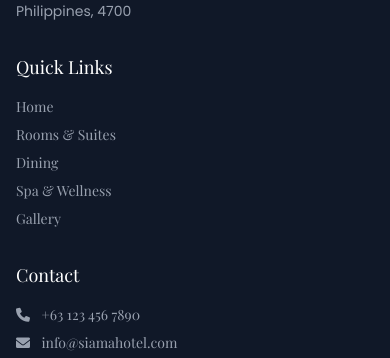
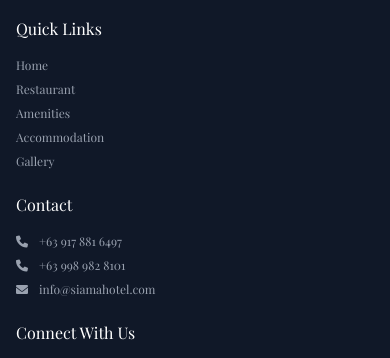
Before and after one commit to cinDev-master/webTech_siama, a website: page src/Gallery.html in a window 390 px wide. Shown: the part 4509-4867 px from the top of the page. Drawn offline with nearby package versions, Linux system fonts and the light colour scheme.

Commit message:
Update Gallery.html

```diff
--- a/src/Gallery.html
+++ b/src/Gallery.html
@@ -236,33 +236,35 @@
     </section>
 
     <!-- Footer -->
-    <footer class="bg-gray-900 text-white py-12 fade-in">
+    <footer class="bg-gray-900 text-white py-8 sm:py-12">
         <div class="container mx-auto px-4">
-            <div class="grid grid-cols-1 md:grid-cols-4 gap-8">
+            <div class="grid grid-cols-1 sm:grid-cols-2 md:grid-cols-4 gap-6 sm:gap-8">
                 <div>
-                    <h3 class="text-xl font-light mb-4">Siama Hotel</h3>
-                    <p class="text-gray-400 text-sm">Sitio San Lorenzo, Bibincahan,<br>Sorsogon City, Sorsogon<br>Philippines, 4700</p>
+                    <h3 class="text-lg sm:text-xl font-light mb-4">Siama Hotel</h3>
+                    <p class="text-gray-400 text-xs sm:text-sm">Sitio San Lorenzo, Bibincahan,<br>Sorsogon City, Sorsogon<br>Philippines, 4700</p>
                 </div>
                 <div>
-                    <h3 class="text-lg font-light mb-4">Quick Links</h3>
-                    <ul class="space-y-2 text-gray-400 text-sm">
-                        <li><a href="./index.html" class="hover:text-white transition">Home</a></li>
-                        <li><a href="./src/pages/Accomadation.html" class="hover:text-white transition">Rooms & Suites</a></li>
-                        <li><a href="./src/pages/Restaurant.html" class="hover:text-white transition">Dining</a></li>
-                        <li><a href="./src/pages/Amenities.html" class="hover:text-white transition">Spa & Wellness</a></li>
-                        <li><a href="./src/pages/Gallery.html" class="hover:text-white transition">Gallery</a></li>
+                    <h3 class="text-base sm:text-lg font-light mb-4">Quick Links</h3>
+                    <ul class="space-y-2 text-gray-400 text-xs sm:text-sm">
+                        <li><a href="index.html" class="hover:text-white transition">Home</a></li>
+                        <li><a href="Restaurant.html" class="hover:text-white transition">Restaurant</a></li>
+                        <li><a href="Amenities.html" class="hover:text-white transition">Amenities</a></li>
+                        <li><a href="Accomadation.html" class="hover:text-white transition">Accommodation</a></li>
+                        <li><a href="Gallery.html" class="hover:text-white transition">Gallery</a></li>
                     </ul>
                 </div>
                 <div>
-                    <h3 class="text-lg font-light mb-4">Contact</h3>
-                    <ul class="space-y-2 text-gray-400 text-sm">
-                        <li><i class="fas fa-phone mr-2"></i> +63 123 456 7890</li>
+                    <h3 class="text-base sm:text-lg font-light mb-4">Contact</h3>
+                    <ul class="space-y-2 text-gray-400 text-xs sm:text-sm">
+                        <li><i class="fas fa-phone mr-2"></i> +63 917 881 6497</li>
+                        <li><i class="fas fa-phone mr-2"></i> +63 998 982 8101</li>
                         <li><i class="fas fa-envelope mr-2"></i> info@siamahotel.com</li>
                     </ul>
                 </div>
                 <div>
-                    <h3 class="text-lg font-light mb-4">Connect With Us</h3>
+                    <h3 class="text-base sm:text-lg font-light mb-4">Connect With Us</h3>
                     <div class="flex space-x-4">
+                        <span>- CINDY MAGLINTE</span>
                         <a href="#" class="text-gray-400 hover:text-white transition"><i class="fab fa-facebook-f"></i></a>
                         <a href="#" class="text-gray-400 hover:text-white transition"><i class="fab fa-instagram"></i></a>
                         <a href="#" class="text-gray-400 hover:text-white transition"><i class="fab fa-twitter"></i></a>
```
